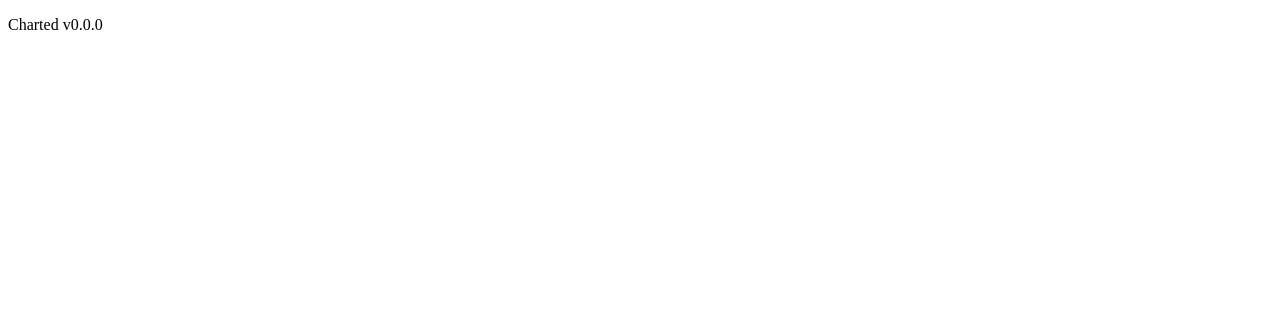
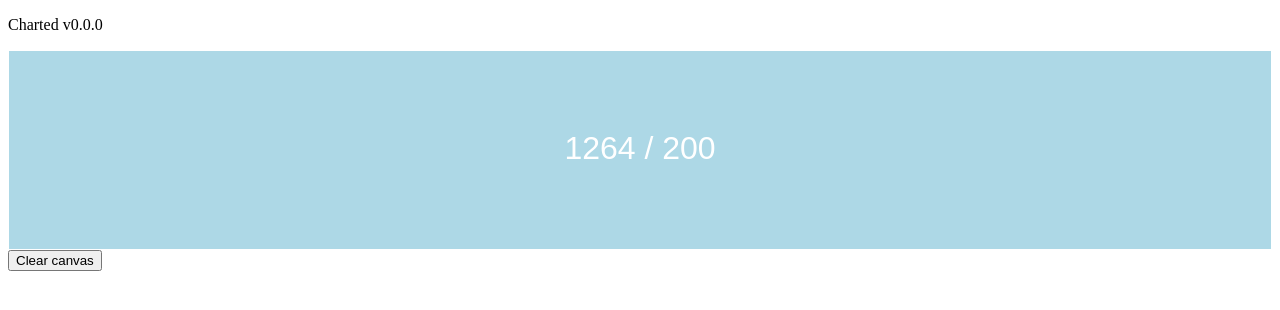
Before and after one commit to karolisZuk/Charted, a website built with Vite: page apps/playground/index.html in a window 1280 px wide. Built offline with nearby package versions, Linux system fonts and the light colour scheme.

Commit message:
Added createSurface with adaptive sizing

```diff
--- a/apps/playground/index.html
+++ b/apps/playground/index.html
@@ -7,7 +7,8 @@
     </head>
     <body>
       <p id="version"></p>
-      <div id="chart" style="height: 400px"></div>
+      <div id="chart" style="height: 200px"></div>
+      <button id="clear-btn">Clear canvas</button>
       <script type="module" src="/main.ts"></script>
     </body>
   </html>
--- a/apps/playground/main.ts
+++ b/apps/playground/main.ts
@@ -1,3 +1,28 @@
-import { VERSION } from '@charted/core';
+import { VERSION, createSurface, type Surface } from '@charted/core';
 
 document.querySelector('#version')!.textContent = `Charted v${VERSION}`;
+const container = document.getElementById('chart')!;
+const clearBtn = document.getElementById('clear-btn');
+
+const onResize = (width: number, height: number) => {
+  // TODO: for debugging only
+  ctx.fillStyle = 'lightblue';
+  ctx.fillRect(0, 0, width, height);
+  ctx.lineWidth = 1;
+
+  ctx.fillStyle = '#FFF';
+  ctx.font = "32px Arial";
+  const textString = `${Math.round(width)} / ${Math.round(height)}`;
+  ctx.textAlign = 'center'
+  ctx.textBaseline = 'middle'
+  ctx.fillText(textString, width / 2, height / 2);
+
+  ctx.strokeStyle = '#FFF';
+  ctx.strokeRect(0.5, 0.5, width - 1, height - 1);
+}
+
+const { ctx, destroy }: Surface = createSurface(container, onResize);
+
+clearBtn!.addEventListener('click', () => {
+  destroy();
+});
--- a/apps/playground/package.json
+++ b/apps/playground/package.json
@@ -3,7 +3,8 @@
   "version": "1.0.0",
   "description": "",
   "scripts": {
-    "dev": "vite"
+    "dev": "vite",
+    "typecheck": "tsc -p tsconfig.json"
   },
   "keywords": [],
   "author": "",
--- a/packages/core/src/index.ts
+++ b/packages/core/src/index.ts
@@ -1,4 +1,7 @@
 export const VERSION = '0.0.0';
 
 export { linearScale } from './scales/linear';
+export { createSurface } from './render/surface';
+
 export type { Range, Scale } from './scales/linear';
+export type { Surface } from './render/surface';
--- a/packages/core/src/render/surface.ts
+++ b/packages/core/src/render/surface.ts
@@ -13,21 +13,53 @@ export const createSurface = (
   container: HTMLElement,
   onResize: (width: number, height: number) => void
 ): Surface => {
+  if (!container) throw new Error("createSurface: No chart container provided");
 
-  // TODO:
-  // change the display of canvas, as canvas is inline by default
-  // export it through src/index.ts and use it in playground, giving canvas a background
-  if (!container) {
-    throw new Error("createSurface: No chart container provided")
+  const canvas = document.createElement('canvas');
+  canvas.style.display = 'block';
+  const ctx = canvas.getContext("2d");
+  let _width: number = 0;
+  let _height: number = 0;
+  let isDestroyed = false;
+
+  if (!ctx) throw new Error("createSurface: No canvas context found");
+
+  const resize = (width: number, height: number) => {
+    /* Scale canvas for Retina displays */
+    const dpr = window.devicePixelRatio;
+
+    /*
+      Set actual width of the canvas scaled for different monitors.
+      Rounding is done to not end up with fractional pixels in canvas.
+    */
+    canvas.width = Math.round(width * dpr);
+    canvas.height = Math.round(height * dpr);
+    // Set the "drawn" size of the canvas
+    canvas.style.width = `${width}px`;
+    canvas.style.height = `${height}px`;
+    _width = width;
+    _height = height;
+
+    /* Scale the context to ensure correct drawing operations */
+    ctx.setTransform(dpr, 0, 0, dpr, 0, 0);
   }
 
-  const canvas = document.createElement('canvas');
-  canvas.id = 'charted-canvas';
-  canvas.width = container.clientWidth;
-  canvas.height = container.clientHeight;
-  const ctx = canvas.getContext("2d")!;
+  const observer = new ResizeObserver((entries) => {
+    const entry = entries[0]!;
+    const { width, height } = entry.contentRect;
+    resize(width, height);
+    onResize(width, height);
+  });
+
+  observer.observe(container);
+
   const destroy = () => {
+    /* Skip if canvas already destroyed */
+    if (isDestroyed) return;
+
+    observer.disconnect();
     container.removeChild(canvas);
+    isDestroyed = true;
   }
 
   container.appendChild(canvas);
@@ -35,9 +67,8 @@ export const createSurface = (
   return {
     canvas,
     ctx,
-    width: container.clientWidth,
-    height: container.clientHeight,
+    get width() { return _width; },
+    get height() { return _height; },
     destroy
   }
-
 }
```
Also changed, not shown: apps/playground/tsconfig.json (added, +12 -0 lines).
